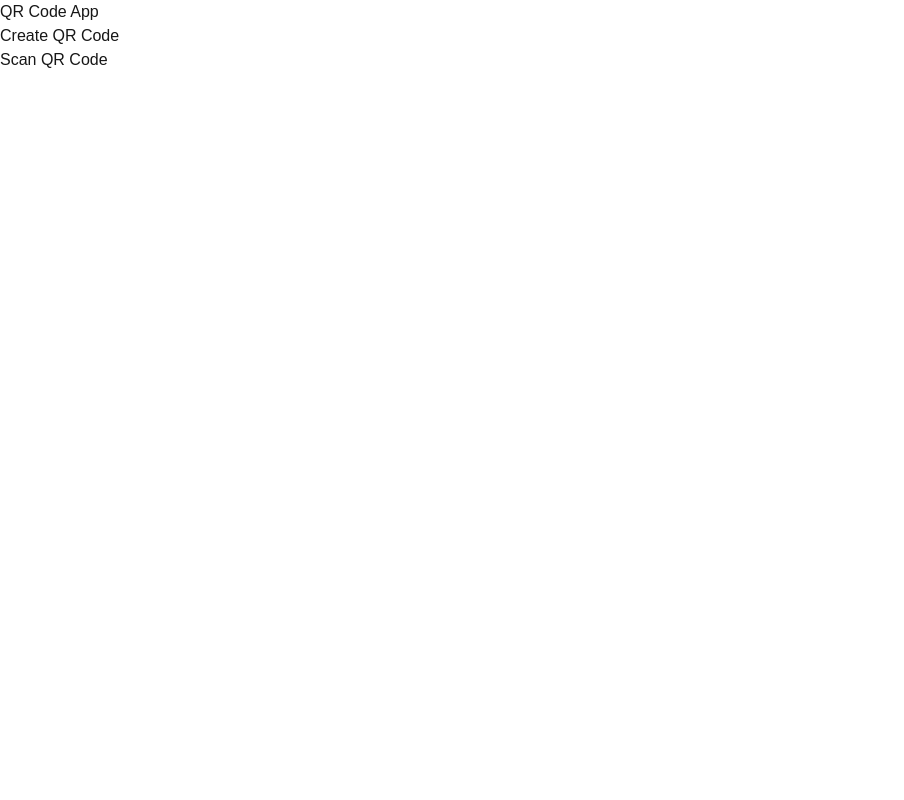
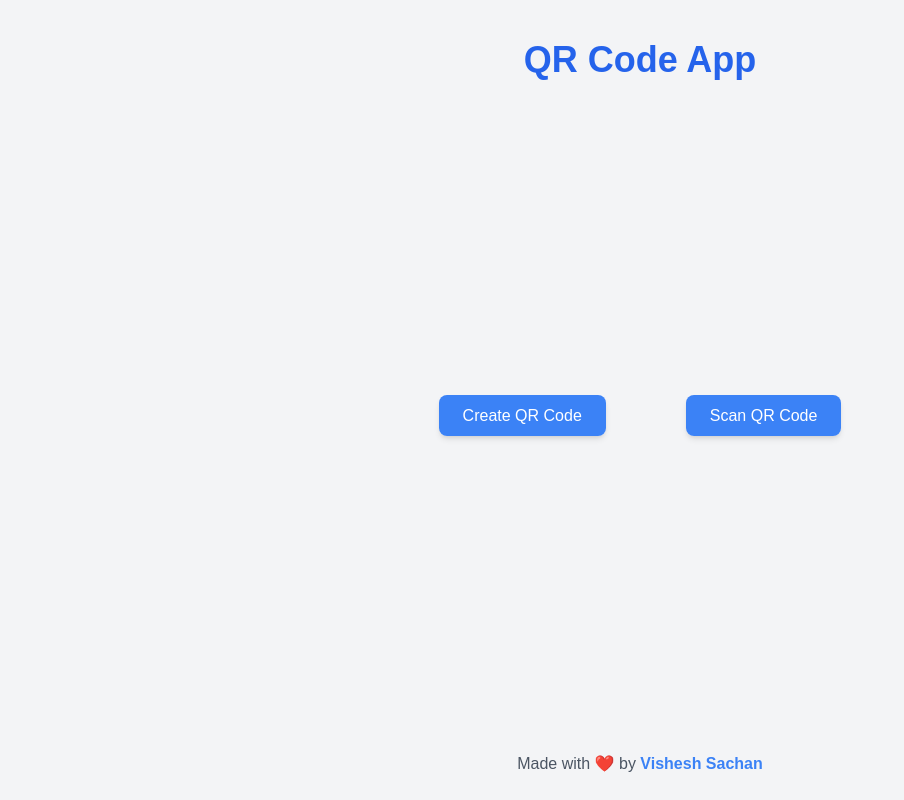
Before and after one commit to vishesh-sachan/QR, a Next.js app: page / in a window 1280 px wide. Shown: the whole page, without its empty margins (0-904 px from the left). Built offline with nearby package versions, Linux system fonts and the light colour scheme.

Commit message:
added some finishing css styling

```diff
--- a/app/create/page.tsx
+++ b/app/create/page.tsx
@@ -1,10 +1,8 @@
 import QrGenerator from "@/components/QrGenerator";
-
 
 export default function Create() {
   return (
     <div>
-      <h1>Create QR Code</h1>
       <QrGenerator />
     </div>
   );
--- a/app/page.tsx
+++ b/app/page.tsx
@@ -2,18 +2,43 @@ import Link from "next/link";
 
 export default function Home() {
   return (
-    <div>
-      <h1>QR Code App</h1>
-      <nav>
-        <ul>
+    <div className="min-h-screen flex flex-col justify-between items-center bg-gray-100 text-gray-800">
+
+      <header className="mt-10">
+        <h1 className="text-4xl font-bold text-center text-blue-600">
+          QR Code App
+        </h1>
+      </header>
+
+      <nav className="mt-10">
+        <ul className="flex">
           <li>
-            <Link href="/create">Create QR Code</Link>
+            <Link
+              href="/create"
+              className="px-6 py-3 m-10 bg-blue-500 text-white rounded-lg shadow-md hover:bg-blue-600 transition"
+            >
+              Create QR Code
+            </Link>
           </li>
           <li>
-            <Link href="/scan">Scan QR Code</Link>
+            <Link
+              href="/scan"
+              className="px-6 py-3 m-10 bg-blue-500 text-white rounded-lg shadow-md hover:bg-blue-600 transition"
+            >
+              Scan QR Code
+            </Link>
           </li>
         </ul>
       </nav>
+
+      <footer className="mt-10 mb-6">
+        <p className="text-center text-gray-600">
+          Made with ❤️ by{" "}
+          <span className="text-blue-500 font-semibold">
+            Vishesh Sachan
+          </span>
+        </p>
+      </footer>
     </div>
   );
 }
--- a/app/scan/page.tsx
+++ b/app/scan/page.tsx
@@ -3,7 +3,6 @@ import QrScanner from "@/components/QrScanner";
 export default function Scan() {
   return (
     <div>
-      <h1>Scan QR Code</h1>
       <QrScanner />
     </div>
   );
--- a/components/QrGenerator.tsx
+++ b/components/QrGenerator.tsx
@@ -9,7 +9,11 @@ export default function QrGenerator() {
   const generateQrCode = async () => {
     if (!text) return alert("Please enter some text!");
     try {
-      const url = await QRCode.toDataURL(text);
+      const options = {
+        width: 200,
+        margin: 2,
+      };
+      const url = await QRCode.toDataURL(text,options);
       setQrCodeUrl(url);
     } catch (err) {
       console.error("Failed to generate QR code", err);
@@ -17,22 +21,33 @@ export default function QrGenerator() {
   };
 
   return (
-    <div>
-      <h2>Create QR Code</h2>
+    <div className="min-h-screen flex flex-col justify-center items-center bg-gray-100">
+      <div className="p-6 bg-white shadow-lg rounded-lg w-full max-w-lg">
+        <h2 className="text-2xl font-semibold text-center mb-4 text-black">Create QR Code</h2>
+        <div className="flex justify-center mb-4">
           <input
             type="text"
             placeholder="Enter text"
             value={text}
             onChange={(e) => setText(e.target.value)}
-        style={{ padding: "5px", marginRight: "10px" }}
+            className="border border-gray-300 p-2 rounded-lg w-full text-black"
           />
-      <button onClick={generateQrCode}>Generate</button>
+        </div>
+        <div className="flex justify-center mb-4">
+          <button
+            onClick={generateQrCode}
+            className="bg-blue-500 text-white py-2 px-4 rounded-lg hover:bg-blue-600"
+          >
+            Generate
+          </button>
+        </div>
         {qrCodeUrl && (
-        <div>
-          <h3>Your QR Code:</h3>
-          <img src={qrCodeUrl} alt="Generated QR Code" />
+          <div className="text-center">
+            <h3 className="text-xl font-medium mb-2 text-black">Your QR Code:</h3>
+            <img src={qrCodeUrl} alt="Generated QR Code" className="mx-auto" />
           </div>
         )}
       </div>
+    </div>
   );
 }
--- a/components/QrScanner.tsx
+++ b/components/QrScanner.tsx
@@ -14,13 +14,13 @@ export default function QrScanner() {
         qrbox: 250,
         supportedScanTypes: [Html5QrcodeScanType.SCAN_TYPE_CAMERA],
       },
-      false // Disable verbose logging
+      false
     );
 
     scanner.render(
       (decodedText) => {
         setScannedData(decodedText);
-        scanner.clear(); // Stop scanning after a successful scan
+        scanner.clear();
       },
       (err) => {
         setError(`Error: ${err}`);
@@ -46,17 +46,17 @@ export default function QrScanner() {
   };
 
   return (
-    <div>
-      <h2>Scan QR Code</h2>
-      <div id="qr-reader" style={{ width: "100%" }}></div>
+    <div className="flex flex-col items-center justify-center min-h-screen bg-gray-100 p-4">
+      <h2 className="text-2xl font-semibold mb-4 text-black">Scan QR Code</h2>
+      <div id="qr-reader" className="w-full max-w-md bg-white p-4 rounded shadow-md"></div>
       <input
         type="file"
         accept="image/*"
         onChange={handleImageUpload}
-        style={{ marginTop: "10px" }}
+        className="mt-4 p-2 border border-gray-300 rounded text-black"
       />
-      {scannedData && <p>Scanned Data: {scannedData}</p>}
-      {error && <p style={{ color: "red" }}>{error}</p>}
+      {scannedData && <p className="mt-4 text-green-600 text-black">Scanned Data: {scannedData}</p>}
+      {error && <p className="mt-4 text-red-600">{error}</p>}
     </div>
   );
 }
```
Lines whose indentation alone changed are shown as unchanged.
